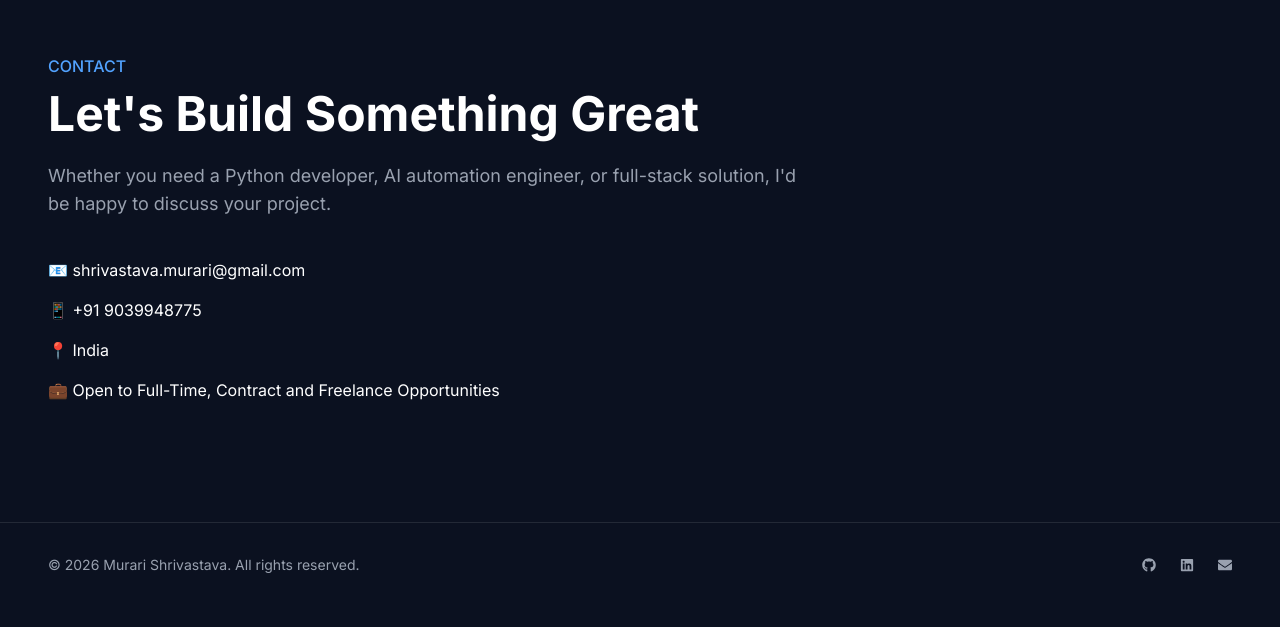
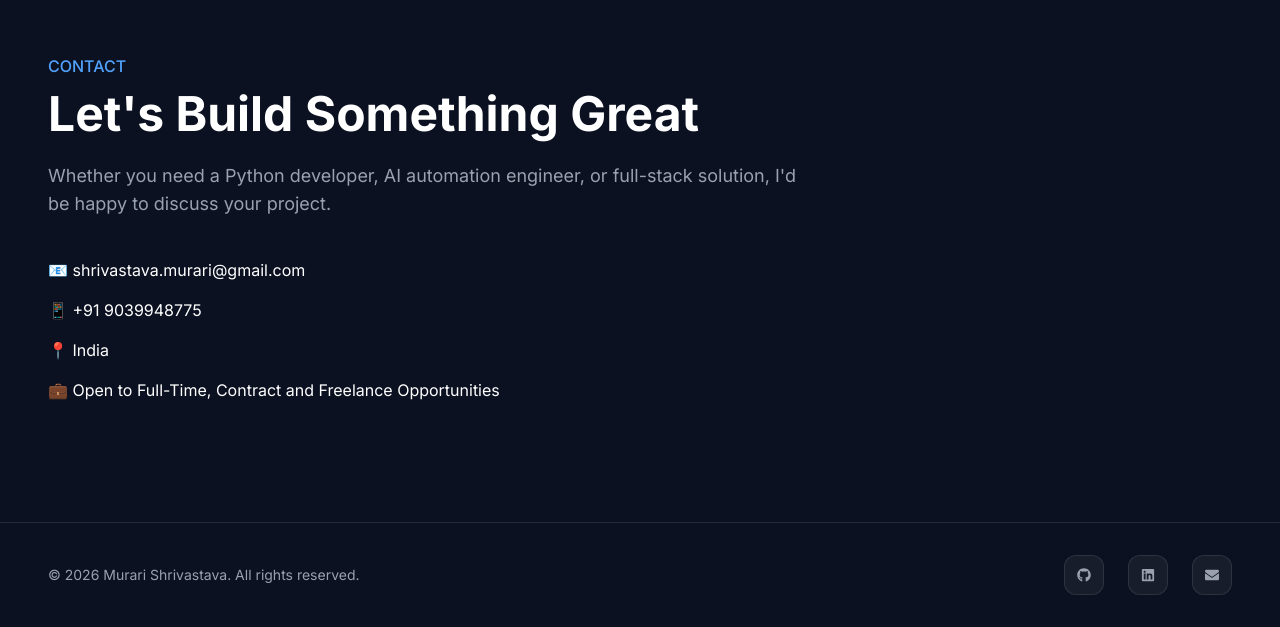
Before and after one commit to Murari2209/ai-engineer-portfolio, a Next.js app: page / in a window 1280 px wide. Shown: the part 3414-4041 px from the top of the page. Built offline with nearby package versions, Linux system fonts and the light colour scheme.

Commit message:
footer ui changes

```diff
--- a/components/layout/Footer.tsx
+++ b/components/layout/Footer.tsx
@@ -16,7 +16,17 @@ export default function Footer() {
                 href="https://github.com/Murari2209"
                 target="_blank"
                 rel="noopener noreferrer"
-                className="hover:text-white transition"
+                className="p-3
+                rounded-xl
+                bg-white/5
+                border
+                border-white/10
+                text-gray-300
+                hover:text-white
+                hover:border-blue-500/40
+                hover:bg-blue-500/10
+                transition-all
+                duration-300 "
               >
                 <FaGithub />
               </a>
@@ -25,14 +35,34 @@ export default function Footer() {
                 href="https://www.linkedin.com/in/murari-shrivastava-0377b182"
                 target="_blank"
                 rel="noopener noreferrer"
-                className="hover:text-white transition"
+                className="p-3
+    rounded-xl
+    bg-white/5
+    border
+    border-white/10
+    text-gray-300
+    hover:text-white
+    hover:border-blue-500/40
+    hover:bg-blue-500/10
+    transition-all
+    duration-300"
               >
                 <FaLinkedin />
               </a>
 
               <a
                 href="mailto:shrivastava.murari@gmail.com"
-                className="hover:text-white transition"
+                className="p-3
+    rounded-xl
+    bg-white/5
+    border
+    border-white/10
+    text-gray-300
+    hover:text-white
+    hover:border-blue-500/40
+    hover:bg-blue-500/10
+    transition-all
+    duration-300"
               >
                 <FaEnvelope />
               </a>
```
